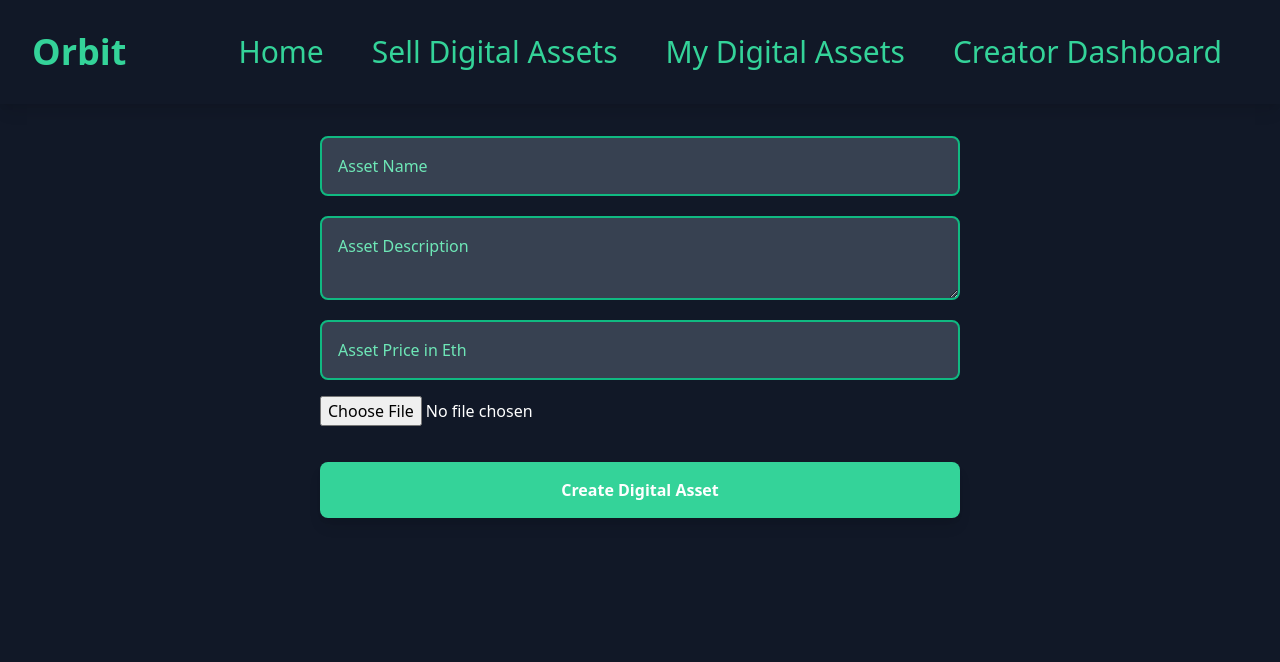
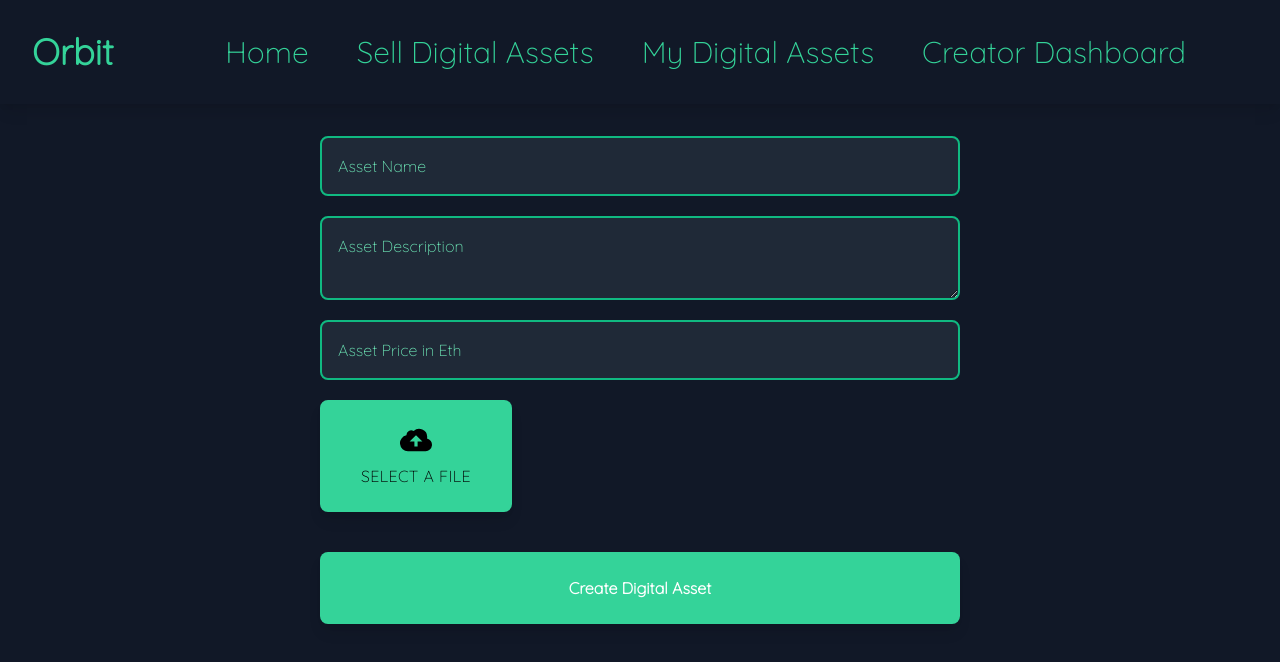
Before and after one commit to JustinGuo13/Orbit, a Next.js app: page /create-item in a window 1280 px wide. Shown: the top 662 px of the page. Built offline with nearby package versions, Linux system fonts and the light colour scheme; what ipfs-http-client would draw is missing.

Commit message:
Style front end

```diff
--- /dev/null
+++ b/pages/_document.js
@@ -0,0 +1,29 @@
+import Document, { Html, Head, Main, NextScript } from 'next/document';
+
+class MyDocument extends Document {
+	static async getInitialProps(ctx) {
+		const initialProps = await Document.getInitialProps(ctx);
+		return { ...initialProps };
+	}
+
+	render() {
+		return (
+			<Html>
+				<Head>
+					<link rel="preconnect" href="https://fonts.googleapis.com" />
+					<link rel="preconnect" href="https://fonts.gstatic.com" crossorigin />
+					<link
+						href="https://fonts.googleapis.com/css2?family=Quicksand:wght@300&display=swap"
+						rel="stylesheet"
+					/>
+				</Head>
+				<body>
+					<Main />
+					<NextScript />
+				</body>
+			</Html>
+		);
+	}
+}
+
+export default MyDocument;
--- a/pages/create-item.js
+++ b/pages/create-item.js
@@ -80,34 +80,42 @@ export default function CreateItem() {
 			<div className="w-1/2 flex flex-col pb-12">
 				<input
 					placeholder="Asset Name"
-					className="mt-8 border-2 rounded-lg border-green-500 p-4 bg-gray-700 placeholder-green-300 text-white outline-none"
+					className="mt-8 border-2 rounded-lg border-green-500 p-4 bg-gray-800 placeholder-green-300 text-white outline-none"
 					onChange={(e) => updateFormInput({ ...formInput, name: e.target.value })}
 				/>
 				<textarea
 					placeholder="Asset Description"
-					className="mt-5 border-2 rounded-lg border-green-500 p-4 bg-gray-700 placeholder-green-300 text-white outline-none"
+					className="mt-5 border-2 rounded-lg border-green-500 p-4 bg-gray-800 placeholder-green-300 text-white outline-none"
 					onChange={(e) => updateFormInput({ ...formInput, description: e.target.value })}
 				/>
 				<input
 					placeholder="Asset Price in Eth"
-					className="mt-5 border-2 rounded-lg border-green-500 p-4 bg-gray-700 placeholder-green-300 text-white outline-none"
+					className="mt-5 border-2 rounded-lg border-green-500 p-4 bg-gray-800 placeholder-green-300 text-white outline-none"
 					onChange={(e) => updateFormInput({ ...formInput, price: e.target.value })}
 				/>
-				<input
-					type="file"
-					name="Asset"
-					className="my-4 text text-white"
-					onChange={onChange}
-				/>
+
+				<label className="w-48 flex flex-col items-center px-4 py-6 bg-green-400 rounded-lg shadow-lg tracking-wide uppercase my-5 cursor-pointer hover:bg-green-500 hover:text-white">
+					<svg
+						className="w-8 h-8"
+						fill="currentColor"
+						xmlns="http://www.w3.org/2000/svg"
+						viewBox="0 0 20 20"
+					>
+						<path d="M16.88 9.1A4 4 0 0 1 16 17H5a5 5 0 0 1-1-9.9V7a3 3 0 0 1 4.52-2.59A4.98 4.98 0 0 1 17 8c0 .38-.04.74-.12 1.1zM11 11h3l-4-4-4 4h3v3h2v-3z" />
+					</svg>
+					<span className="mt-2 text-base leading-normal">Select a file</span>
+					<input type="file" name="Asset" className="hidden" onChange={onChange} />
+				</label>
+
 				{fileUrl && (
-					<div className="h-96 w-96 relative mt-2 border rounded">
-						<Image src={fileUrl} layout="fill" />
+					<div className="h-96 w-96 relative mt-2">
+						<Image src={fileUrl} alt={fileUrl} layout="fill" />
 					</div>
 				)}
 
 				<button
 					onClick={createMarket}
-					className="font-bold mt-5 bg-green-400 text-white rounded-lg p-4 shadow-lg hover:bg-green-500"
+					className="font-bold mt-5 bg-green-400 text-white rounded-lg p-6 shadow-lg hover:bg-green-500"
 				>
 					Create Digital Asset
 				</button>
--- a/pages/creator-dashboard.js
+++ b/pages/creator-dashboard.js
@@ -41,6 +41,8 @@ export default function CreatorDashboard() {
 					owner: i.owner,
 					sold: i.sold,
 					image: meta.data.image,
+					name: meta.data.name,
+					description: meta.data.description,
 				};
 				return item;
 			})
@@ -55,13 +57,17 @@ export default function CreatorDashboard() {
 		return <h1 className="py-10 px-20 text-3xl text-green-400">No assets created</h1>;
 	return (
 		<div>
-			<div className="p-10">
+			<div className="px-10 py-5">
 				<h2 className="text-green-400 text-3xl py-2">Items Created</h2>
 				<div className="grid grid-cols-1 sm:grid-cols-2 lg:grid-cols-4 gap-6 pt-4">
 					{nfts.map((nft, i) => (
 						<div key={i} className="shadow rounded-xl overflow-hidden">
 							<div className="h-96 w-full relative">
-								<Image src={nft.image} layout="fill" objectFit="cover" />
+								<Image
+									src={nft.image}
+									alt={(nft.name, nft.description)}
+									layout="fill"
+								/>
 							</div>
 							<div className="p-4 bg-black">
 								<p className="text-2xl font-bold text-white">
@@ -72,14 +78,21 @@ export default function CreatorDashboard() {
 					))}
 				</div>
 			</div>
-			<div className="px-4">
+			<div className="px-10">
 				{Boolean(sold.length) && (
 					<div>
-						<h2 className="text-2xl py-2">Items sold</h2>
-						<div className="grid grid-cols-1 sm:grid-cols-2 lg:grid-cols-4 gap-4 pt-4">
+						<h2 className="text-green-400 text-3xl py-2">Items sold</h2>
+						<div className="grid grid-cols-1 sm:grid-cols-2 lg:grid-cols-4 gap-6 pt-4">
 							{sold.map((nft, i) => (
-								<div key={i} className="border shadow rounded-xl overflow-hidden">
-									<img src={nft.image} className="rounded" />
+								<div key={i} className="shadow rounded-xl overflow-hidden">
+									<div className="h-96 w-full relative">
+										<Image
+											src={nft.image}
+											alt={(nft.name, nft.description)}
+											layout="fill"
+										/>
+									</div>
+
 									<div className="p-4 bg-black">
 										<p className="text-2xl font-bold text-white">
 											Price - {nft.price} Eth
--- a/pages/index.js
+++ b/pages/index.js
@@ -78,7 +78,6 @@ export default function Home() {
 									src={nft.image}
 									alt={(nft.name, nft.description)}
 									layout="fill"
-									objectFit="cover"
 								/>
 							</div>
 
--- a/pages/my-assets.js
+++ b/pages/my-assets.js
@@ -2,6 +2,7 @@ import { ethers } from 'ethers';
 import { useEffect, useState } from 'react';
 import axios from 'axios';
 import Web3Modal from 'web3modal';
+import Image from 'next/image';
 
 import { nftmarketaddress, nftaddress } from '../config';
 
@@ -38,6 +39,8 @@ export default function MyAssets() {
 					seller: i.seller,
 					owner: i.owner,
 					image: meta.data.image,
+					name: meta.data.name,
+					description: meta.data.description,
 				};
 				return item;
 			})
@@ -47,14 +50,20 @@ export default function MyAssets() {
 	}
 	if (loadingState === 'loaded' && !nfts.length)
 		return <h1 className="py-10 px-20 text-3xl text-green-400">No assets owned</h1>;
-	// change img to Image
+
 	return (
 		<div className="flex justify-center">
 			<div className="p-4">
-				<div className="grid grid-cols-1 sm:grid-cols-2 lg:grid-cols-4 gap-4 pt-4">
+				<div className="grid grid-cols-1 sm:grid-cols-2 lg:grid-cols-4 gap-6 pt-4">
 					{nfts.map((nft, i) => (
-						<div key={i} className="border shadow rounded-xl overflow-hidden">
-							<img src={nft.image} className="rounded" />
+						<div key={i} className="shadow rounded-xl overflow-hidden">
+							<div className="h-96 w-96 relative">
+								<Image
+									src={nft.image}
+									alt={(nft.name, nft.description)}
+									layout="fill"
+								/>
+							</div>
 							<div className="p-4 bg-black">
 								<p className="text-2xl font-bold text-white">
 									Price - {nft.price} Eth
--- a/styles/globals.css
+++ b/styles/globals.css
@@ -6,5 +6,6 @@
 	body {
 		@apply bg-gray-900;
 		@apply min-h-screen;
+		@apply font-quicksand;
 	}
 }
--- a/tailwind.config.js
+++ b/tailwind.config.js
@@ -8,6 +8,9 @@ module.exports = {
 				84: '21rem',
 				96: '24rem',
 			},
+			fontFamily: {
+				quicksand: "'Quicksand', serif",
+			},
 		},
 	},
 	variants: {
```
